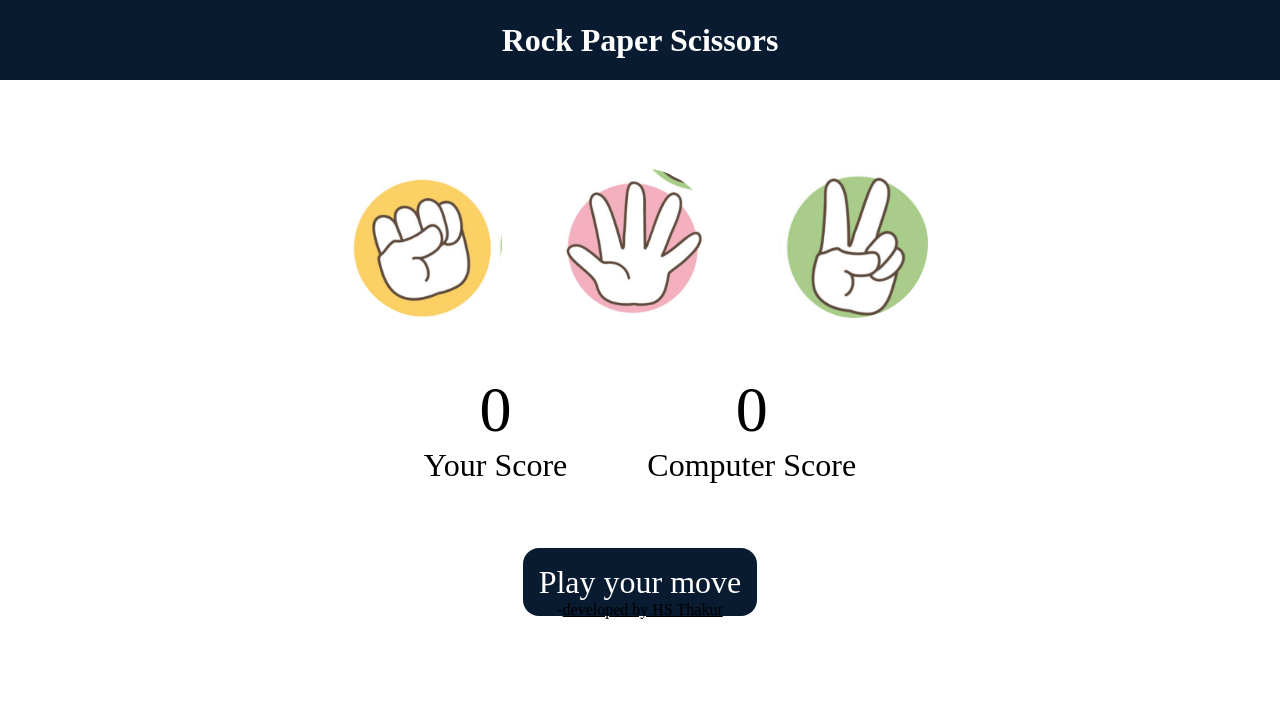
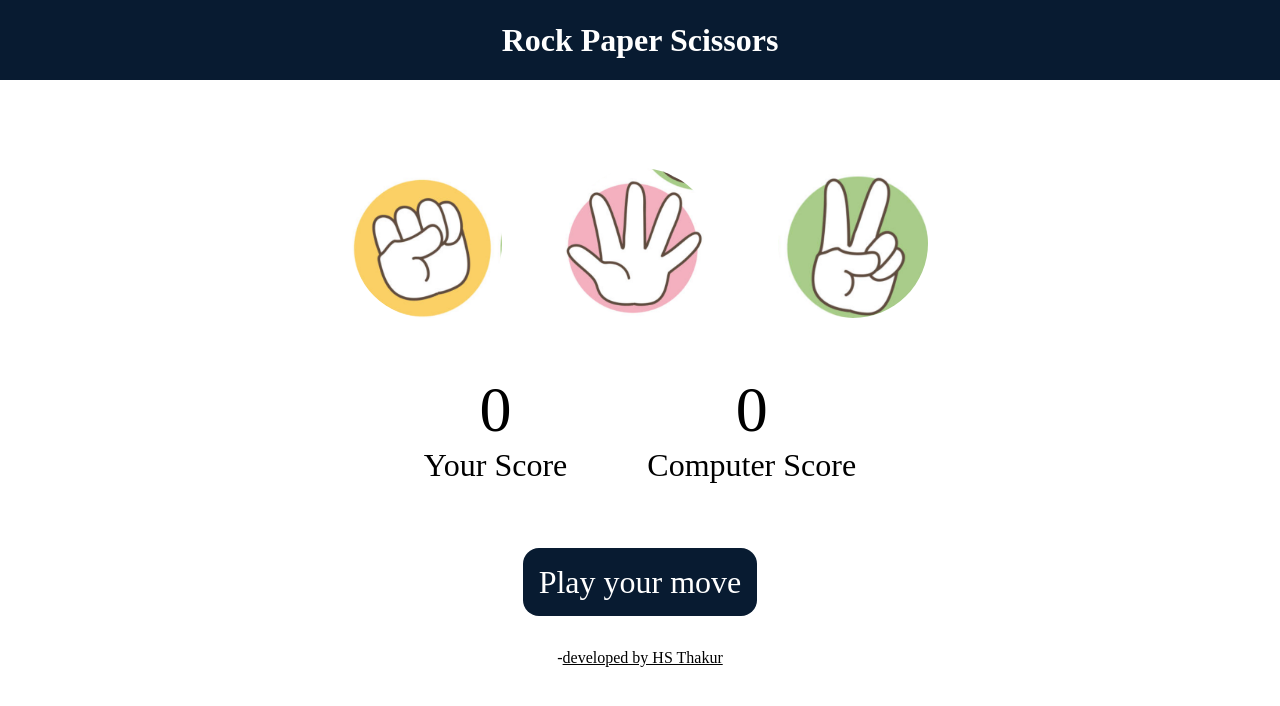
Before and after one commit to Harshey09/Rock-paper-scissor, a plain HTML site: page index.html in a window 1280 px wide. Drawn offline with Linux system fonts and the light colour scheme.

Commit message:
Update style.css

```diff
--- a/style.css
+++ b/style.css
@@ -66,3 +66,8 @@
     padding: 1rem;
     border-radius: 1rem;
   }
+
+
+  .copyright {
+    margin: 3rem;
+  }
```
